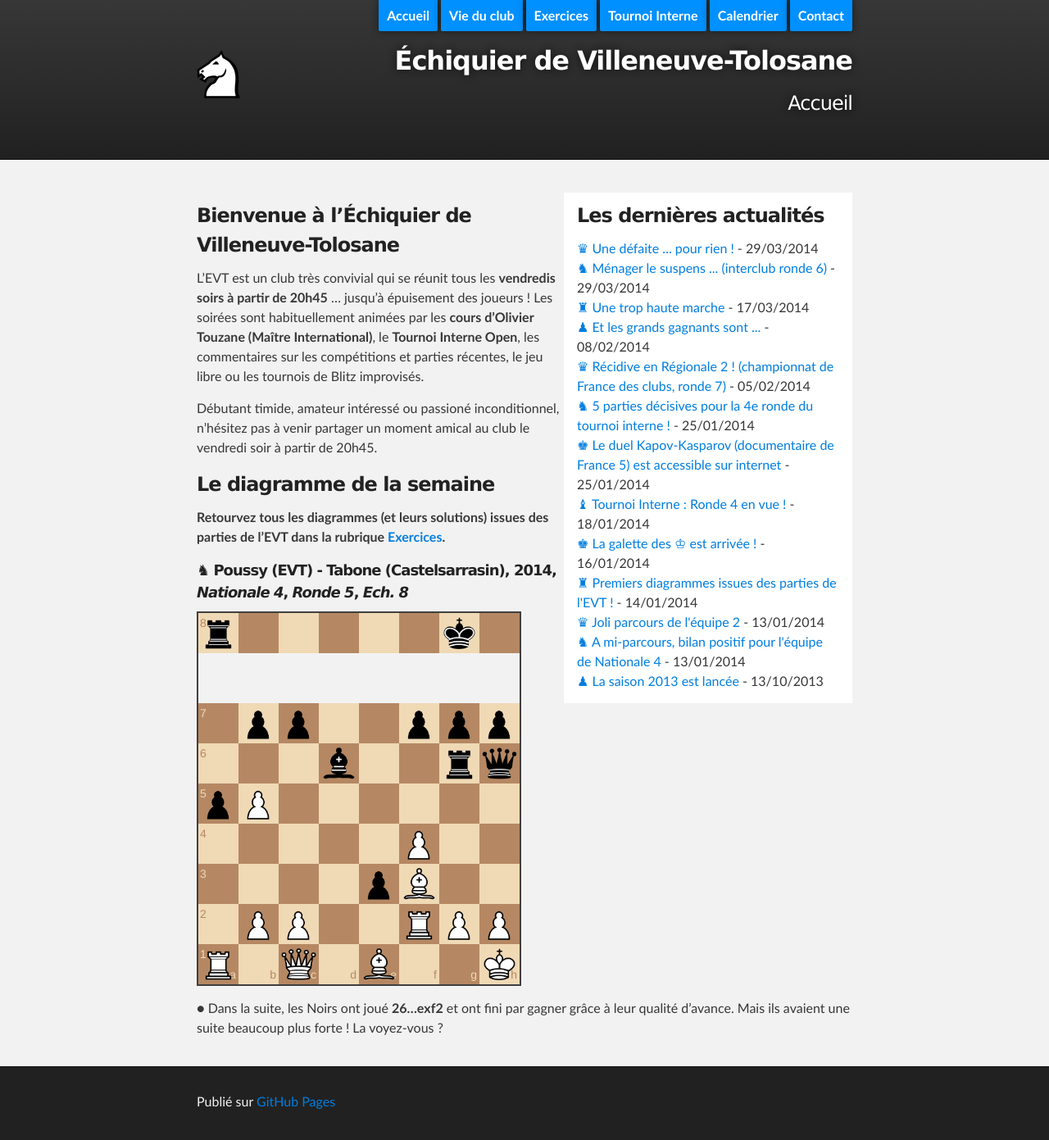
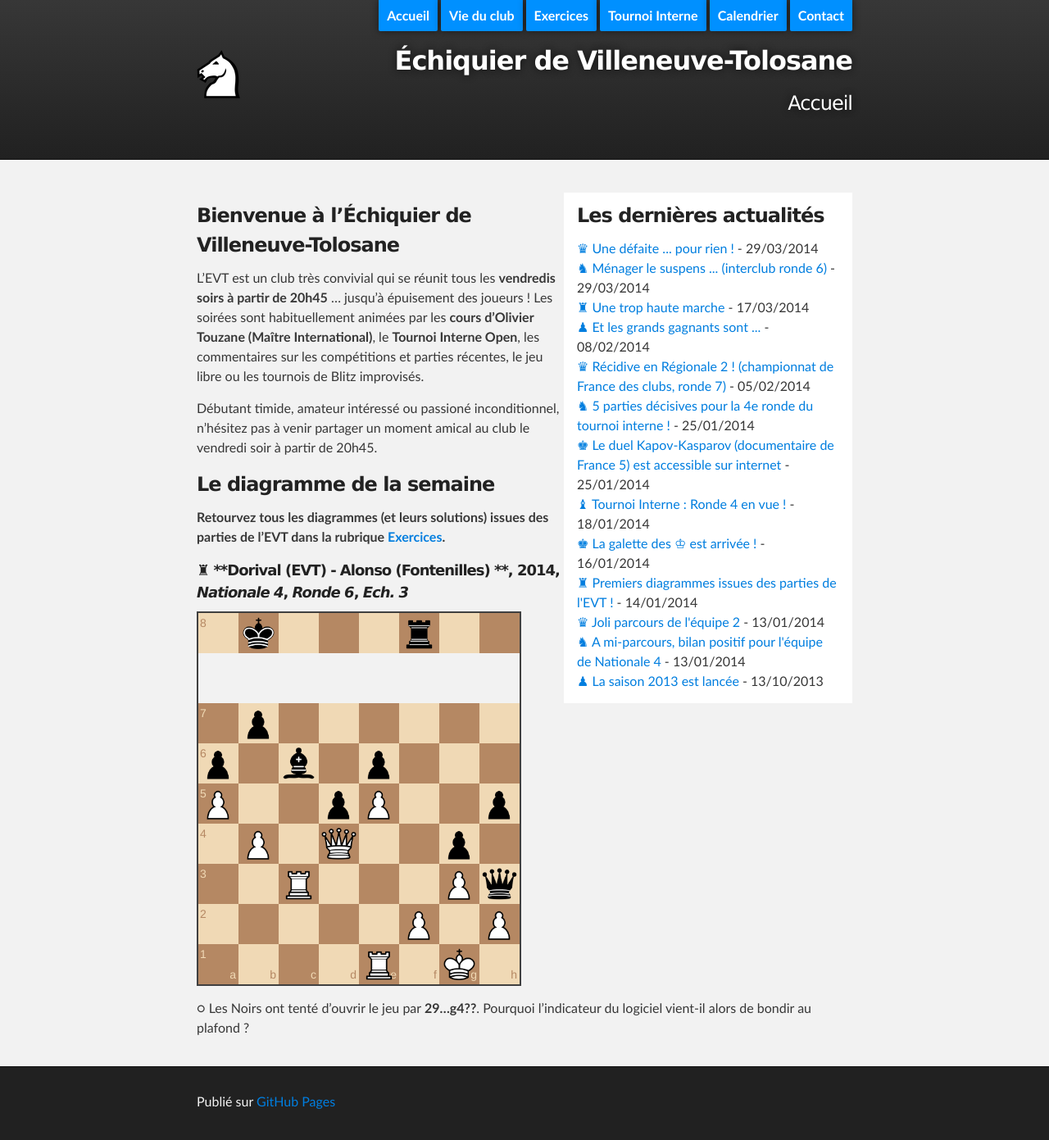
Before and after one commit to echiquier-villeneuve-tolosane/echiquier-villeneuve-tolosane.github.io, a Jekyll site: the page built from index.md, in a window 1280 px wide. Shown: the whole page at 82% size. Built offline with Jekyll 4.4.1, drawn with Linux system fonts in a browser that asks for light colours; nearby versions of some CDN libraries.

Commit message:
Updated index.md

```diff
--- a/index.md
+++ b/index.md
@@ -15,8 +15,8 @@ Débutant timide, amateur intéressé ou passioné inconditionnel, n'hésitez pa
 
 **Retourvez tous les diagrammes (et leurs solutions) issues des parties de l'EVT dans la rubrique [Exercices](http://echiquier-villeneuve-tolosane.github.io/exercices.html "Exercices").**
 
-##### &#9822;  **Poussy (EVT) - Tabone (Castelsarrasin)**, 2014, _Nationale 4_, _Ronde 5_, _Ech. 8_
+##### &#9820; **Dorival (EVT) - Alonso (Fontenilles) **, 2014, _Nationale 4_, _Ronde 6_, _Ech. 3_
 
-`r5k1/1pp2ppp/3b2rq/pP6/5P2/4pB2/1PP2RPP/R1Q1B2K b - - 0 26`
+`1k3r2/1p6/p1b1p3/P2pP2p/1P1Q2p1/2R3Pq/5P1P/4R1K1 w - - 0 29`
 
-&#9679; Dans la suite, les Noirs ont joué **26...exf2** et ont fini par gagner grâce à leur qualité d'avance. Mais ils avaient une suite beaucoup plus forte ! La voyez-vous ?
+&#9675; Les Noirs ont tenté d'ouvrir le jeu par **29...g4??**. Pourquoi l'indicateur du logiciel vient-il alors de bondir au plafond ?
```
